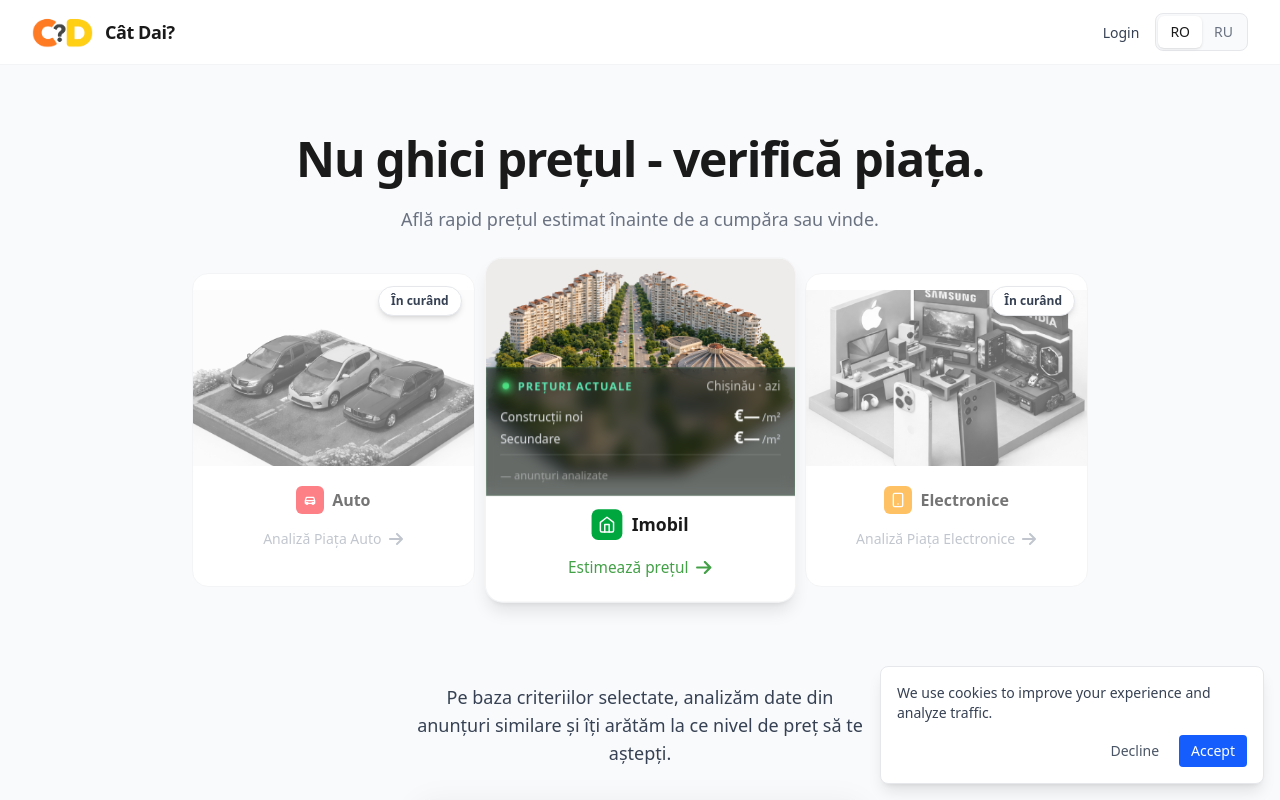
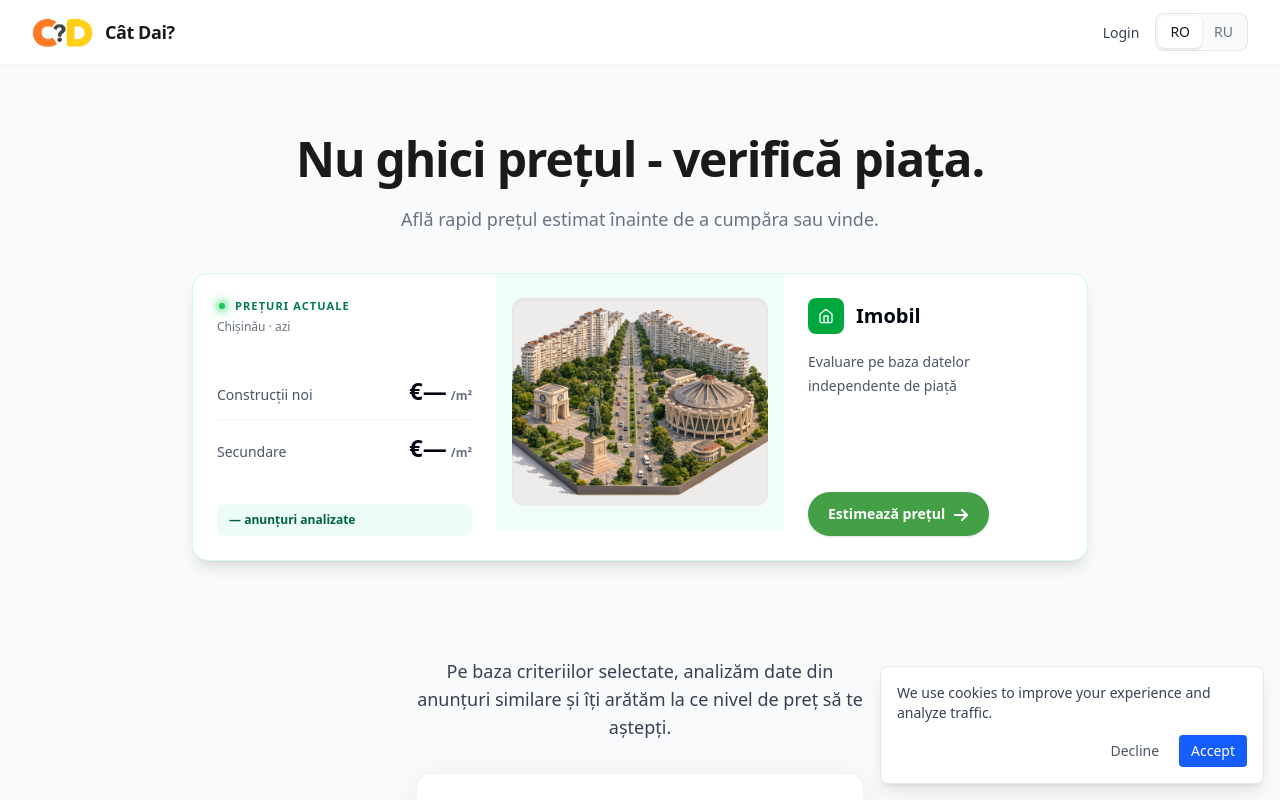
Before and after one commit to inartin/catdai, a Next.js app: page / in a window 1280 px wide. Shown: the top 800 px of the page. Built offline with nearby package versions, Linux system fonts and the light colour scheme; no server answers.

Commit message:
landing card

```diff
--- a/src/components/CategoryCards.js
+++ b/src/components/CategoryCards.js
@@ -77,6 +77,69 @@ function LivePriceBadge({ t, priceData }) {
   );
 }
 
+function LivePricePanel({ t, priceData }) {
+  const cn = priceData?.constructii_noi?.median_ppm;
+  const sec = priceData?.secundar?.median_ppm;
+  const trend = priceData?.trend;
+  const total = priceData?.total_active;
+
+  return (
+    <div className="flex h-full flex-col justify-between gap-5 p-6">
+      <div>
+        <div className="flex items-center gap-2">
+          <span className="relative inline-flex h-2.5 w-2.5 shrink-0 items-center justify-center">
+            <span
+              className="absolute h-1.5 w-1.5 rounded-full"
+              style={{
+                backgroundColor: "#22c55e",
+                boxShadow: "0 0 6px 2px rgba(34, 197, 94, 0.45), 0 0 12px 4px rgba(34, 197, 94, 0.18)",
+                animation: "live-glow 2s ease-in-out infinite",
+              }}
+            />
+          </span>
+          <span className="text-[11px] font-bold uppercase tracking-widest text-emerald-700">
+            {t("categories.livePrices")}
+          </span>
+        </div>
+        <div className="mt-1 text-xs font-medium text-gray-500">
+          Chișinău · {t("categories.today")}
+        </div>
+      </div>
+
+      <div className="space-y-3">
+        <div className="flex items-baseline justify-between gap-4 border-b border-gray-100 pb-3">
+          <span className="text-sm font-medium text-gray-600">{t("categories.newConstruction")}</span>
+          <span className="text-2xl font-bold tabular-nums text-gray-950">
+            €{cn ?? "—"}
+            <span className="ml-1 text-xs font-semibold text-gray-500">/m²</span>
+            {trend && (
+              <span className={`${TREND_COLORS[trend.direction] || TREND_COLORS.stable} ml-1 text-sm`}>
+                {TREND_ARROWS[trend.direction] || "→"}
+              </span>
+            )}
+          </span>
+        </div>
+        <div className="flex items-baseline justify-between gap-4">
+          <span className="text-sm font-medium text-gray-600">{t("categories.secondary")}</span>
+          <span className="text-2xl font-bold tabular-nums text-gray-950">
+            €{sec ?? "—"}
+            <span className="ml-1 text-xs font-semibold text-gray-500">/m²</span>
+            {trend && (
+              <span className={`${TREND_COLORS[trend.direction] || TREND_COLORS.stable} ml-1 text-sm`}>
+                {TREND_ARROWS[trend.direction] || "→"}
+              </span>
+            )}
+          </span>
+        </div>
+      </div>
+
+      <div className="rounded-lg bg-emerald-50 px-3 py-2 text-xs font-semibold text-emerald-800">
+        {formatListings(total)} {t("categories.listingsAnalyzed")}
+      </div>
+    </div>
+  );
+}
+
 export default function CategoryCards({ onCategorySelect }) {
   const { t } = useTranslation();
   const { data: priceData } = useLivePrices();
@@ -95,6 +158,7 @@ export default function CategoryCards({ onCategorySelect }) {
       backgroundImage: "/images/cd-auto.webp",
       iconBg: "bg-red-500",
       disabled: true,
+      showOnLanding: false,
       icon: (
         <svg
           viewBox="0 0 24 24"
@@ -120,6 +184,7 @@ export default function CategoryCards({ onCategorySelect }) {
       iconBg: "bg-green-600",
       disabled: false,
       highlighted: true,
+      showOnLanding: true,
       icon: (
         <svg
           viewBox="0 0 24 24"
@@ -140,9 +205,10 @@ export default function CategoryCards({ onCategorySelect }) {
       name: t("categories.electronics"),
       cta: t("categories.electronicsAnalysis"),
       gradient: "from-blue-200 to-indigo-300",
-      backgroundImage: "/images/CD-electronics.webp",
+      backgroundImage: "/images/cd-electronics.webp",
       iconBg: "bg-amber-500",
       disabled: true,
+      showOnLanding: false,
       icon: (
         <svg
           viewBox="0 0 24 24"
@@ -160,14 +226,16 @@ export default function CategoryCards({ onCategorySelect }) {
     },
   ];
 
+  const visibleCategories = categories.filter((cat) => cat.showOnLanding !== false);
+
   return (
     <section className="pb-8 px-4">
-      <div className="max-w-4xl mx-auto grid grid-cols-1 sm:grid-cols-3 gap-6">
-        {categories.map((cat) => {
+      <div className="max-w-4xl mx-auto grid grid-cols-1 gap-6">
+        {visibleCategories.map((cat) => {
           const isActive = !cat.disabled;
 
           return (
-            <div key={cat.id} className={`group/card w-full h-full min-w-0 ${cat.highlighted ? "z-10 sm:scale-110 -order-1 sm:order-none" : ""}`}>
+            <div key={cat.id} className="group/card w-full min-w-0">
               <button
                 type="button"
                 disabled={cat.disabled}
@@ -177,9 +245,9 @@ export default function CategoryCards({ onCategorySelect }) {
                   onCategorySelect?.(cat.id);
                 }}
                 className={`relative w-full h-full rounded-2xl overflow-hidden bg-white border border-gray-100 text-left transition-all duration-200 ${cat.highlighted
-                  ? "shadow-lg hover:shadow-xl hover:-translate-y-1 cursor-pointer"
+                  ? "shadow-lg hover:shadow-xl hover:-translate-y-1 cursor-default md:hidden"
                   : isActive
-                    ? "shadow-md hover:shadow-lg hover:-translate-y-0.5 cursor-pointer"
+                    ? "shadow-md hover:shadow-lg hover:-translate-y-0.5 cursor-default"
                     : "cursor-default"
                   }`}
               >
@@ -210,7 +278,7 @@ export default function CategoryCards({ onCategorySelect }) {
 
                     <span
                       className={`inline-flex items-center gap-1.5 font-medium text-sm ${isActive
-                        ? "text-primary"
+                        ? "text-primary cursor-pointer"
                         : "text-gray-400"
                         }`}
                     >
@@ -220,6 +288,45 @@ export default function CategoryCards({ onCategorySelect }) {
                   </div>
                 </div>
               </button>
+
+              {cat.id === "imobil" && (
+                <button
+                  type="button"
+                  onClick={() => {
+                    trackSubmitLeadForm();
+                    onCategorySelect?.(cat.id);
+                  }}
+                  className="hidden w-full overflow-hidden rounded-2xl border border-emerald-100 bg-white text-left shadow-lg transition-all duration-200 hover:-translate-y-1 hover:shadow-xl cursor-default md:grid md:min-h-72 md:grid-cols-[minmax(0,1fr)_18rem_minmax(0,1fr)]"
+                >
+                  <LivePricePanel t={t} priceData={priceData} />
+
+                  <div className="flex items-center justify-center bg-emerald-50/70 px-4 py-6">
+                    <div
+                      className="h-52 w-full rounded-xl bg-cover bg-center bg-no-repeat shadow-inner"
+                      style={{ backgroundImage: `url(${cat.backgroundImage})` }}
+                    />
+                  </div>
+
+                  <div className="flex h-full flex-col justify-between gap-6 p-6">
+                    <div>
+                      <div className="flex items-center gap-3">
+                        <span className={`flex h-9 w-9 items-center justify-center rounded-lg ${cat.iconBg}`}>
+                          {cat.icon}
+                        </span>
+                        <span className="text-xl font-bold text-gray-950">{cat.name}</span>
+                      </div>
+                      <p className="mt-4 max-w-52 text-sm leading-6 text-gray-600">
+                        {t("howItWorks.independentData")}
+                      </p>
+                    </div>
+
+                    <span className="inline-flex w-fit items-center gap-2 rounded-full bg-primary px-5 py-3 text-sm font-bold text-white shadow-sm transition-colors group-hover/card:bg-primary-dark cursor-pointer">
+                      {cat.cta}
+                      <ArrowRight size={16} className="translate-y-[-1px]" />
+                    </span>
+                  </div>
+                </button>
+              )}
             </div>
           );
         })}
```
